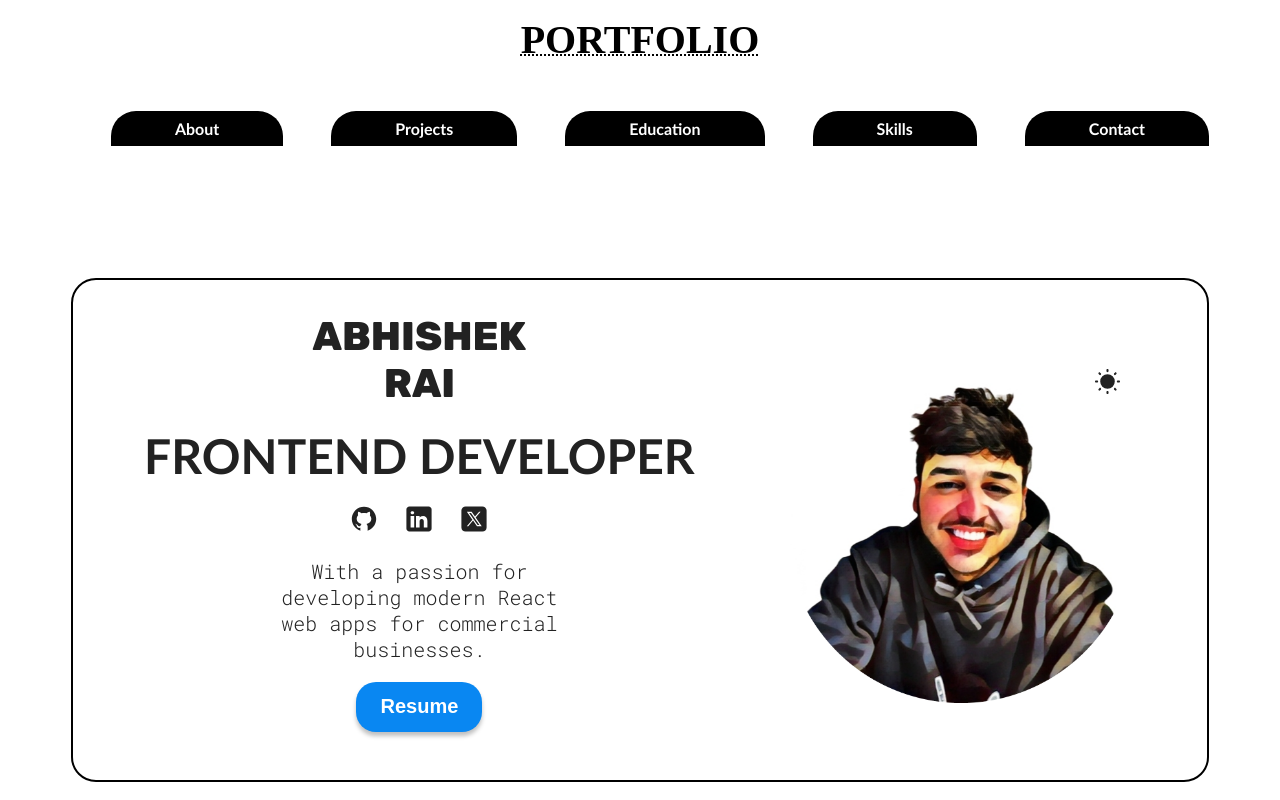
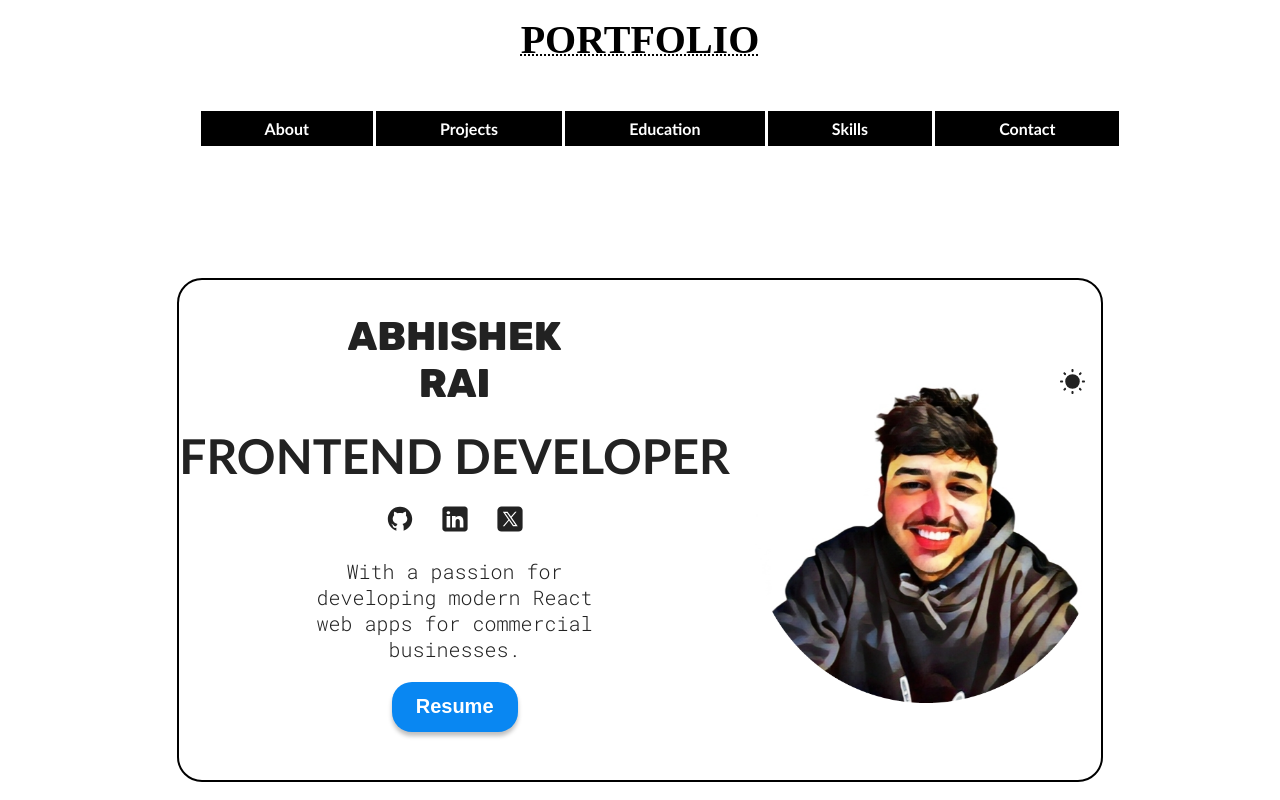
Before and after one commit to Bazuga02/my-portfolio, a React (Vite) app: page / in a window 1280 px wide. Shown: the top 800 px of the page. Built offline with nearby package versions, Linux system fonts and the light colour scheme.

Commit message:
updated navbar

```diff
--- a/src/sections/Header/HeaderStyles.module.css
+++ b/src/sections/Header/HeaderStyles.module.css
@@ -21,7 +21,7 @@
 .navLinks {
   display: flex;
   justify-content: center;
-  gap: 1rem;
+  gap: .2rem;
   flex-wrap: wrap;
 }
 
@@ -37,13 +37,13 @@
 }
 
 .list {
-  margin: 0 1rem;
+  /* margin: 0 1rem; */
   font-weight: bold;
   font-family: "Gill Sans", "Gill Sans MT", Calibri, "Trebuchet MS", sans-serif;
   cursor: pointer;
-  border-radius: 25px;
-  border-bottom-right-radius: 0;
-  border-bottom-left-radius: 0;
+  /* border-radius: 25px; */
+  /* border-bottom-right-radius: 0;
+  border-bottom-left-radius: 0; */
 }
 
 /* Light theme */
```
